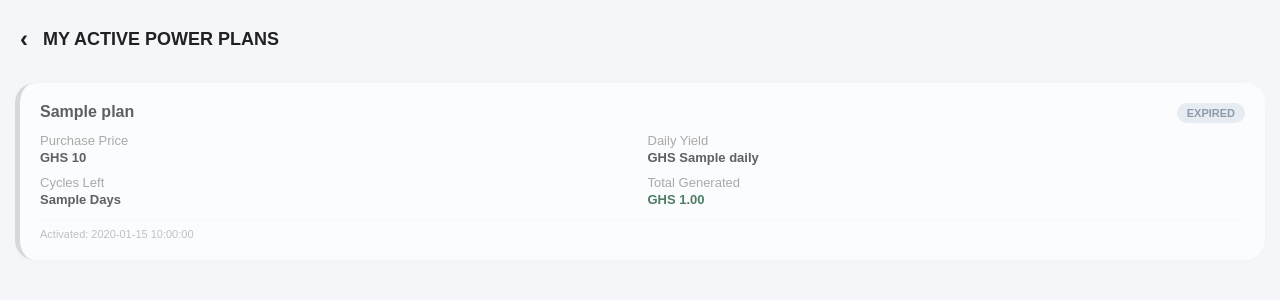
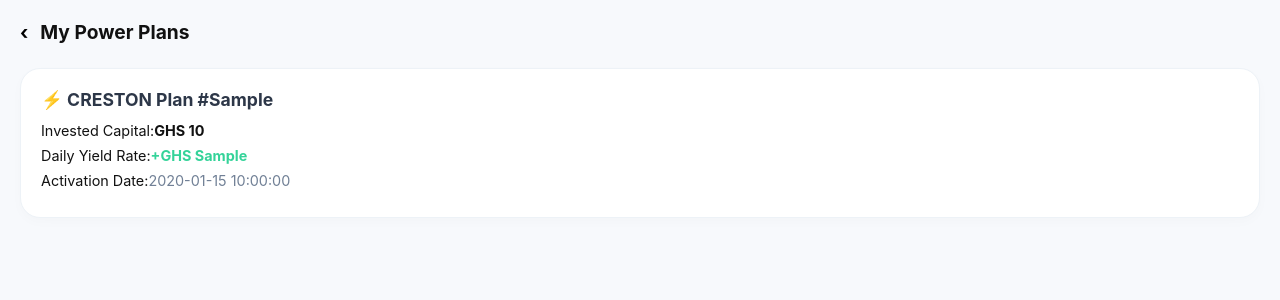
Before and after one commit to williamsdarkwa4-star/creston-app, a Flask app: template templates/my_plans.html in a window 1280 px wide. Shown: the top 300 px of the page. Run offline with Flask 3, Linux system fonts and the light colour scheme; the template is opened without the code that fills it: most values are stand-ins (such as "Sample title", 1, 10 or a date in 2020).

Commit message:
Update title and structure of my_plans.html

```diff
--- a/templates/my_plans.html
+++ b/templates/my_plans.html
@@ -3,69 +3,29 @@
 <head>
     <meta charset="UTF-8">
     <meta name="viewport" content="width=device-width, initial-scale=1.0">
-    <title>OLA | MY POWER PLANS</title>
+    <title>Creston - My Plans</title>
     <style>
-        body { background-color: #f4f6f9; color: #212121; font-family: sans-serif; margin: 0; padding: 15px; }
-        .nav-header { display: flex; align-items: center; padding: 10px 5px; margin-bottom: 20px; font-weight: bold; font-size: 18px; }
-        .back-btn { font-size: 24px; margin-right: 15px; text-decoration: none; color: #212121; }
-        .card { background-color: #ffffff; border-radius: 20px; padding: 20px; box-shadow: 0 4px 15px rgba(0,0,0,0.02); margin-bottom: 15px; border-left: 5px solid #212121; }
-        .card.expired { border-left-color: #cccccc; opacity: 0.7; }
-        .title-row { display: flex; justify-content: space-between; align-items: center; margin-bottom: 12px; }
-        .plan-name { font-size: 16px; font-weight: bold; }
-        .status-badge { font-size: 11px; font-weight: bold; padding: 4px 10px; border-radius: 20px; text-transform: uppercase; }
-        .badge-active { background-color: #e1ff00; color: #000; }
-        .badge-expired { background-color: #e2e8f0; color: #64748b; }
-        .grid { display: grid; grid-template-columns: repeat(2, 1fr); gap: 10px; margin-bottom: 12px; font-size: 13px; }
-        .lbl { color: #8a8a8a; margin-bottom: 2px; }
-        .val { font-weight: bold; }
-        .date { font-size: 11px; color: #aaaaaa; border-top: 1px solid #f8fafc; padding-top: 8px; }
-        .empty { text-align: center; color: #8a8a8a; padding: 50px 20px; }
+        * { margin:0; padding:0; box-sizing:border-box; font-family:-apple-system,sans-serif; }
+        body { background-color:#f7f9fc; padding:20px; color:#111111; }
+        .hdr { display:flex; align-items:center; gap:12px; margin-bottom:24px; font-weight:bold; font-size:1.2rem; }
+        .plan-card { background:#ffffff; border-radius:20px; padding:20px; margin-bottom:16px; box-shadow:0 4px 12px rgba(0,0,0,0.02); border:1px solid #edf2f7; }
+        .row-split { display:flex; justify-content:between; margin-bottom:8px; font-size:0.9rem; }
     </style>
 </head>
 <body>
+    <div class="hdr"><a href="/profile" style="text-decoration:none; color:black;">‹</a> My Power Plans</div>
 
-<div class="nav-header">
-    <a href="{{ url_for('profile') }}" class="back-btn">‹</a>
-    MY ACTIVE POWER PLANS
-</div>
-
-{% if not contracts %}
-<div class="empty">You haven't activated any investment power plans yet.</div>
-{% endif %}
-
-{% for plan in contracts %}
-<div class="card {% if not plan.is_active %}expired{% endif %}">
-    <div class="title-row">
-        <div class="plan-name">{{ plan.name }}</div>
-        <div>
-            {% if plan.is_active %}
-            <span class="status-badge badge-active">RUNNING</span>
-            {% else %}
-            <span class="status-badge badge-expired">EXPIRED</span>
-            {% endif %}
+    {% if active_plans %}
+        {% for plan in active_plans %}
+        <div class="plan-card">
+            <div style="font-weight:bold; font-size:1.1rem; margin-bottom:12px; color:#2d3748;">⚡ CRESTON Plan #{{ plan.plan_type }}</div>
+            <div class="row-split"><span>Invested Capital:</span><span style="font-weight:bold;">GHS {{ plan.purchase_price }}</span></div>
+            <div class="row-split"><span>Daily Yield Rate:</span><span style="color:#34d399; font-weight:bold;">+GHS {{ plan.daily_yield }}</span></div>
+            <div class="row-split"><span>Activation Date:</span><span style="color:#718096;">{{ plan.date_activated }}</span></div>
         </div>
-    </div>
-    <div class="grid">
-        <div>
-            <div class="lbl">Purchase Price</div>
-            <div class="val">GHS {{ plan.price }}</div>
-        </div>
-        <div>
-            <div class="lbl">Daily Yield</div>
-            <div class="val">GHS {{ plan.daily }}</div>
-        </div>
-        <div>
-            <div class="lbl">Cycles Left</div>
-            <div class="val">{{ plan.days_left }} Days</div>
-        </div>
-        <div>
-            <div class="lbl">Total Generated</div>
-            <div class="val" style="color:#094a28;">GHS {{ "%.2f"|format(plan.total_earned) }}</div>
-        </div>
-    </div>
-    <div class="date">Activated: {{ plan.date }}</div>
-</div>
-{% endfor %}
-
+        {% endfor %}
+    {% else %}
+        <div style="text-align:center; color:#a0aec0; margin-top:50px;">You do not have any running power plans yet.</div>
+    {% endif %}
 </body>
 </html>
```
